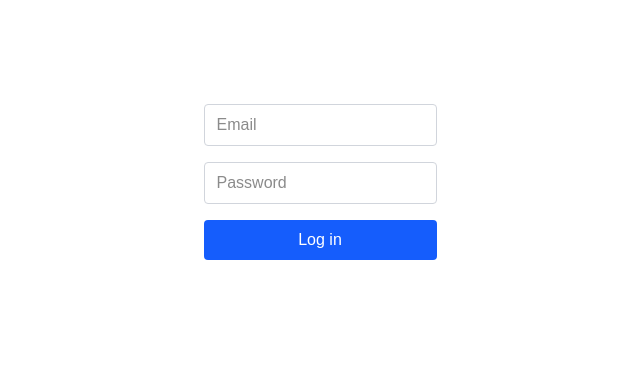
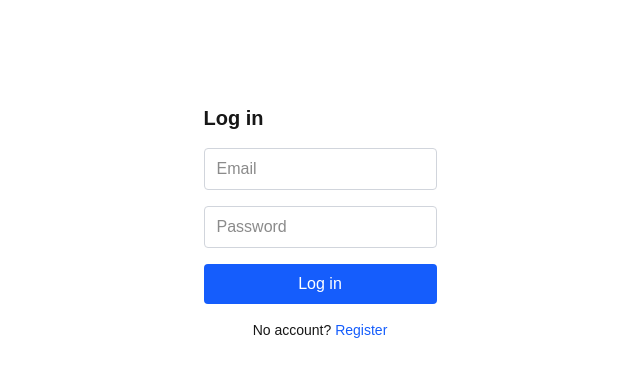
Before and after one commit to dariuszchmiela/dch-elerning, a Next.js app in the folder frontend/: page /login in a window 1280 px wide. Shown: the top 376 px of the page, without its empty margins (320-960 px from the left). Built offline with nearby package versions, Linux system fonts and the light colour scheme.

Commit message:
Add redirect to /me and link to register on login page

```diff
--- a/frontend/app/login/page.tsx
+++ b/frontend/app/login/page.tsx
@@ -1,17 +1,22 @@
 "use client";
 
 import { useState } from "react";
+import { useRouter } from "next/navigation";
+import Link from "next/link";
 
 export default function LoginPage() {
+  const router = useRouter();
   const [email, setEmail] = useState("");
   const [password, setPassword] = useState("");
   const [error, setError] = useState<string | null>(null);
-  const [success, setSuccess] = useState(false);
+  const [loading, setLoading] = useState(false);
 
-  async function handleSubmit(e: React.FormEvent) {
+  async function handleSubmit(e: React.SubmitEvent<HTMLFormElement>) {
     e.preventDefault();
     setError(null);
+    setLoading(true);
 
+    try {
       const response = await fetch(`${process.env.NEXT_PUBLIC_API_URL}/api/users/login`, {
         method: "POST",
         headers: { "Content-Type": "application/json" },
@@ -25,16 +30,24 @@ export default function LoginPage() {
 
       const data = await response.json();
       localStorage.setItem("token", data.token);
-    setSuccess(true);
+      router.push("/me");
+    } finally {
+      setLoading(false);
+    }
   }
 
   return (
       <form onSubmit={handleSubmit} className="flex flex-col gap-4 max-w-sm mx-auto mt-20 p-6">
+        <h1 className="text-xl font-bold">Log in</h1>
         <input type="email" value={email} onChange={(e) => setEmail(e.target.value)} placeholder="Email" className="border border-gray-300 rounded px-3 py-2" />
         <input type="password" value={password} onChange={(e) => setPassword(e.target.value)} placeholder="Password" className="border border-gray-300 rounded px-3 py-2" />
         {error && <p className="text-red-600 text-sm">{error}</p>}
-        {success && <p className="text-green-600 text-sm">Zalogowano pomyślnie!</p>}
-        <button type="submit" className="bg-blue-600 text-white rounded px-4 py-2 hover:bg-blue-700">Log in</button>
+        <button type="submit" disabled={loading} className="bg-blue-600 text-white rounded px-4 py-2 hover:bg-blue-700 disabled:bg-gray-400">
+          {loading ? "Logging in..." : "Log in"}
+        </button>
+        <p className="text-sm text-center">
+          No account? <Link href="/register" className="text-blue-600 hover:underline">Register</Link>
+        </p>
       </form>
   );
 }
```
Lines whose indentation alone changed are shown as unchanged.
